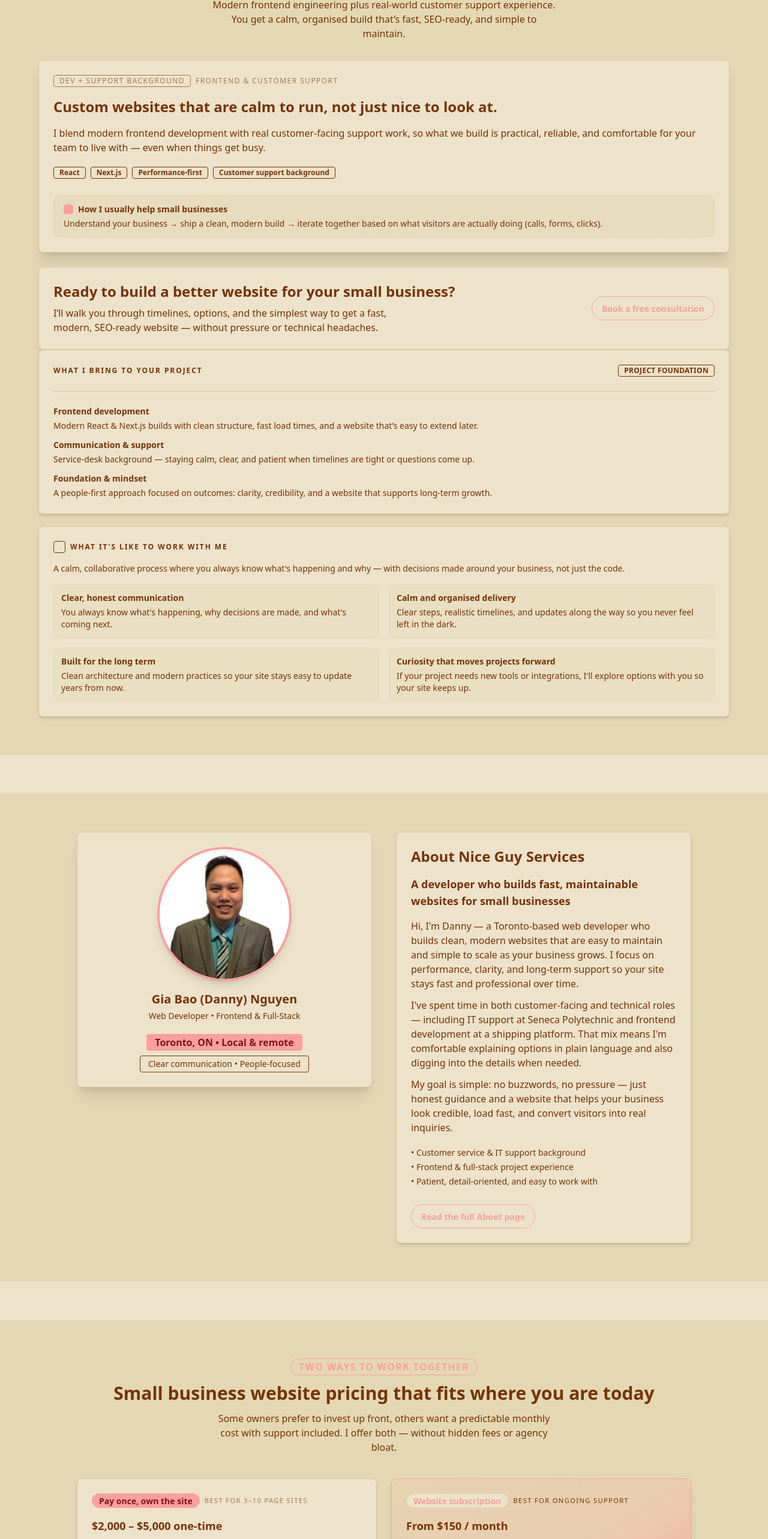
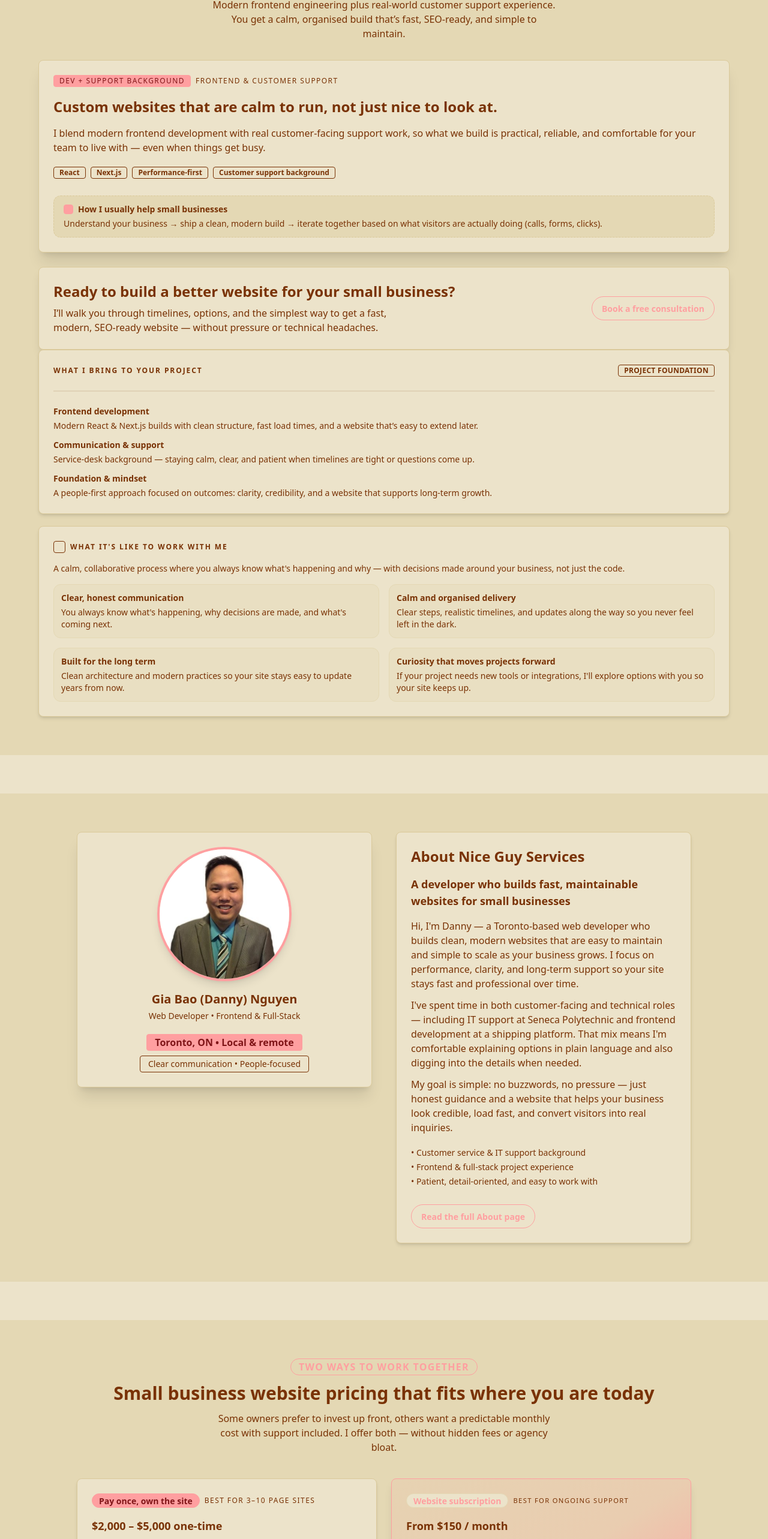
Before and after one commit to DannyNguyenCode/niceguyservices, a Next.js app: page / in a window 1280 px wide. Shown: the part 979-3545 px from the top of the page at 60% size. Built offline with nearby package versions, Linux system fonts and the light colour scheme; no server answers.

Commit message:
Attempting to increase accessibility score to 100.

```diff
--- a/components/contact/ContactIntro.tsx
+++ b/components/contact/ContactIntro.tsx
@@ -88,7 +88,7 @@ const ContactIntro: React.FC = () => {
                                     📞
                                 </div>
                                 <div>
-                                    <p className="text-[10px] uppercase tracking-wide text-base-content/60">
+                                    <p className="text-[10px] uppercase tracking-wide text-base-content ">
                                         Call or voicemail
                                     </p>
                                     <p className="text-sm font-semibold text-base-content">
@@ -108,7 +108,7 @@ const ContactIntro: React.FC = () => {
                                     ✉️
                                 </div>
                                 <div>
-                                    <p className="text-[10px] uppercase tracking-wide text-base-content/60">
+                                    <p className="text-[10px] uppercase tracking-wide text-base-content ">
                                         Email
                                     </p>
                                     <p className="text-sm font-semibold text-base-content">
--- a/components/homepage/ExperiencesSection.tsx
+++ b/components/homepage/ExperiencesSection.tsx
@@ -22,8 +22,8 @@ export default function ExperiencesSectionV2() {
                     <div className="card bg-base-100 shadow-xl border border-base-300">
                         <div className="card-body gap-4">
                             {/* Label */}
-                            <div className="flex items-center gap-2 text-xs uppercase tracking-[0.12em] text-base-content/60">
-                                <div className="badge badge-outline badge-sm">Dev + support background</div>
+                            <div className="flex items-center gap-2 text-xs uppercase tracking-[0.12em] text-base-content ">
+                                <div className="badge badge-primary badge-sm text-primary-content">Dev + support background</div>
                                 <span>Frontend &amp; customer support</span>
                             </div>
 
@@ -48,7 +48,7 @@ export default function ExperiencesSectionV2() {
                             </div>
 
                             {/* How I help strip */}
-                            <div className="mt-3 rounded-xl border border-dashed border-base-300 bg-base-200/60 px-4 py-3">
+                            <div className="mt-3 rounded-xl border border-dashed border-base-300 bg-base-200  px-4 py-3">
                                 <div className="space-y-1">
                                     <div className="font-semibold text-sm flex items-center gap-2">
                                         <span className="badge badge-primary badge-xs" />
--- a/components/homepage/PricingSection.tsx
+++ b/components/homepage/PricingSection.tsx
@@ -40,7 +40,7 @@ export default function PricingSection() {
                                     <span className="badge badge-primary rounded-full font-semibold">
                                         Pay once, own the site
                                     </span>
-                                    <span className="text-[0.7rem] uppercase tracking-[0.12em] text-base-content/60">
+                                    <span className="uppercase tracking-[0.12em] text-base-content text-xs">
                                         Best for 3–10 page sites
                                     </span>
                                 </div>
```
